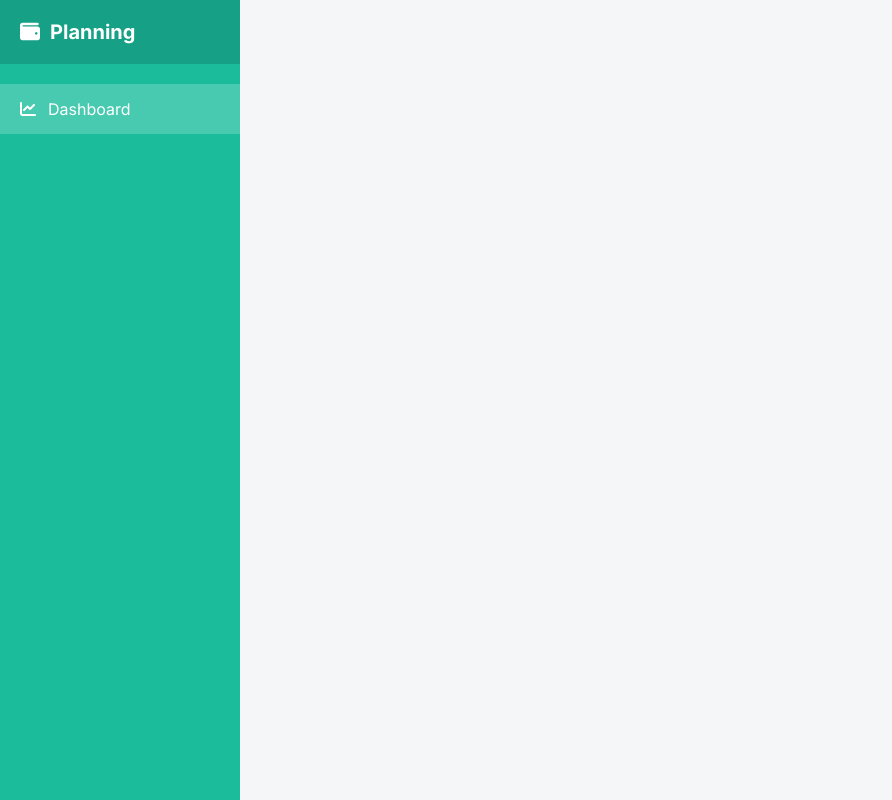
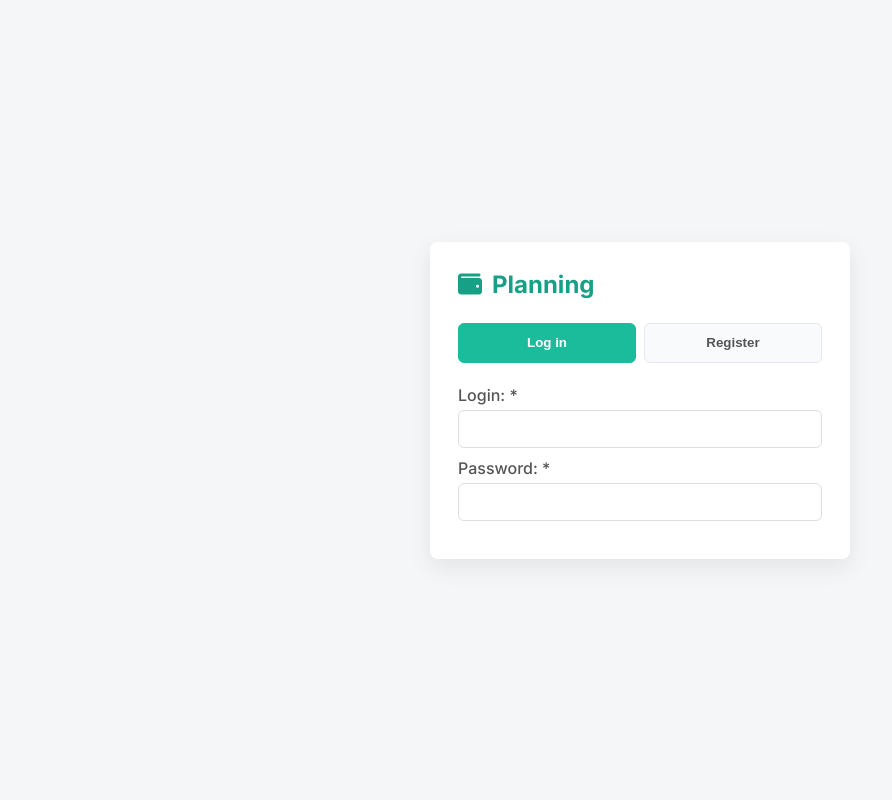
Before and after one commit to JotaV3/planning-app-angular, an Angular app: page / in a window 1280 px wide. Shown: the whole page, without its empty margins (0-892 px from the left). Built offline with nearby package versions, Linux system fonts and the light colour scheme.

Commit message:
feat: add login and register form

```diff
--- /dev/null
+++ b/src/app/auth/auth.ts
@@ -0,0 +1,18 @@
+import { FormControl } from "@angular/forms";
+
+export class LoginRequest{
+    login!: string;
+    password!: string;
+}
+
+export class RegisterRequest{
+    name!: string;
+    login!: string;
+    password!: string;
+}
+
+export interface AuthForm{
+    name: FormControl<string>;
+    login: FormControl<string>;
+    password: FormControl<string>;
+}
--- /dev/null
+++ b/src/app/auth/login/login.html
@@ -0,0 +1,73 @@
+<main class="auth-page">
+    <section class="auth-panel">
+        <div class="brand">
+            <i class="fa-solid fa-wallet"></i>
+            <span>Planning</span>
+        </div>
+
+        <div class="mode-switch">
+            <button
+                type="button"
+                [class.active]="mode === 'Login'"
+                (click)="onSwitchMode('Login')">
+
+                Log in
+            </button>
+
+            <button
+                type="button"
+                [class.active]="mode === 'Register'"
+                (click)="onSwitchMode('Register')">
+
+                Register
+            </button>
+        </div>
+
+        <form
+            class="auth-form"
+            [formGroup]="form">
+
+            @if(mode === 'Register'){
+                <div class="form-group">
+                    <label for="name">Name: *</label>
+                    <input
+                        type="text"
+                        name="name"
+                        id="name"
+                        formControlName="name"/>
+
+                    @if(form.controls.name.hasError('required') && form.controls.name.touched){
+                        <span class="form-hint form-hint-error">Name is required.</span>
+                    }
+                </div>
+
+            }
+
+            <div class="form-group">
+                <label for="login">Login: *</label>
+                <input
+                    type="text"
+                    name="login"
+                    id="login"
+                    formControlName="login"/>
+
+                @if(form.controls.login.hasError('required') && form.controls.login.touched){
+                    <span class="form-hint form-hint-error">Login is required.</span>
+                }
+            </div>
+
+            <div class="form-group">
+                <label for="password">Password: *</label>
+                <input
+                    type="password"
+                    name="password"
+                    id="password"
+                    formControlName="password">
+
+                @if(form.controls.password.hasError('required') && form.controls.password.touched){
+                    <span class="form-hint form-hint-error">Password is required.</span>
+                }
+            </div>
+        </form>
+    </section>
+</main>
--- /dev/null
+++ b/src/app/auth/login/login.scss
@@ -0,0 +1,60 @@
+.auth-page {
+    min-height: 100vh;
+    display: flex;
+    align-items: center;
+    justify-content: center;
+    padding: 24px;
+    background-color: var(--light-grey);
+}
+
+.auth-panel {
+    width: 100%;
+    max-width: 420px;
+    background-color: var(--white);
+    border-radius: 8px;
+    padding: 28px;
+    box-shadow: 0 8px 24px rgba(0,0,0,0.08);
+}
+
+.brand {
+    display: flex;
+    align-items: center;
+    gap: 10px;
+    color: var(--dark-turquoise);
+    font-size: 24px;
+    font-weight: 700;
+    margin-bottom: 24px;
+}
+
+.mode-switch {
+    display: grid;
+    grid-template-columns: 1fr 1fr;
+    gap: 8px;
+    margin-bottom: 22px;
+}
+
+.mode-switch button {
+    border: 1px solid #e6e8eb;
+    background-color: #f9fafb;
+    color: #555;
+    border-radius: 6px;
+    height: 40px;
+    cursor: pointer;
+    font-weight: 600;
+}
+
+.mode-switch button.active {
+    background-color: var(--turquoise);
+    border-color: var(--turquoise);
+    color: var(--white);
+}
+
+.auth-form {
+    display: flex;
+    flex-direction: column;
+}
+
+.auth-submit {
+    width: 100%;
+    margin-top: 8px;
+}
--- /dev/null
+++ b/src/app/auth/login/login.ts
@@ -0,0 +1,35 @@
+import { Component, OnInit } from '@angular/core';
+import { FormControl, FormGroup, ReactiveFormsModule, Validators } from '@angular/forms';
+import { AuthForm } from '../auth';
+
+@Component({
+  imports: [ReactiveFormsModule],
+  selector: 'app-login',
+  styleUrl: './login.scss',
+  templateUrl: './login.html',
+})
+export class Login implements OnInit{
+  form!: FormGroup<AuthForm>;
+
+  mode: 'Login' | 'Register' = 'Login';
+
+  ngOnInit(): void {
+    this.form = new FormGroup<AuthForm>({
+      name: new FormControl<string>('', { nonNullable: true }),
+      login: new FormControl<string>('', { nonNullable: true, validators: Validators.required }),
+      password: new FormControl<string>('', {nonNullable: true, validators: [Validators.required, Validators.minLength(6)]})
+    });
+  }
+
+  onSwitchMode(mode: 'Login' | 'Register'): void{
+    this.mode = mode;
+
+    if(mode === 'Login'){
+      this.form.controls.name.clearValidators();
+    } else {
+      this.form.controls.name.addValidators(Validators.required);
+    }
+
+    this.form.controls.name.updateValueAndValidity();
+  }
+}
--- a/src/styles.scss
+++ b/src/styles.scss
@@ -284,7 +284,7 @@ body {
 /* ========================= */
 
 .form-group {
-    margin-bottom: 15px;
+    margin-bottom: 10px;
 }
 
 .form-group label {
```
Also changed, not shown: src/app/app.routes.ts (+8 -1 lines).
